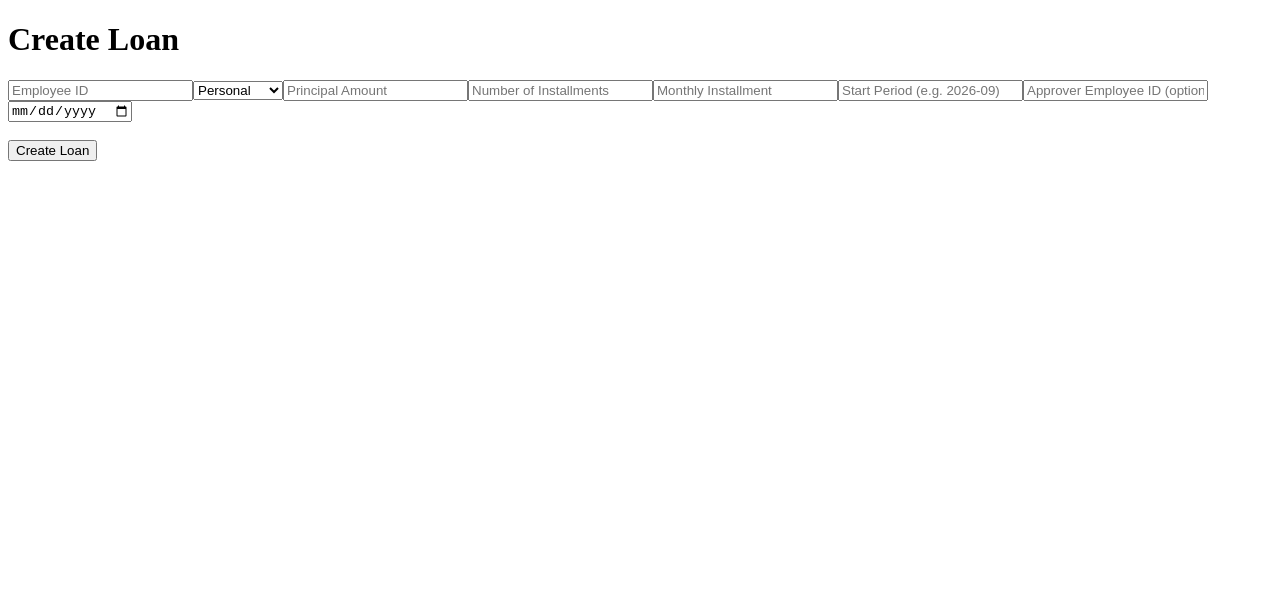
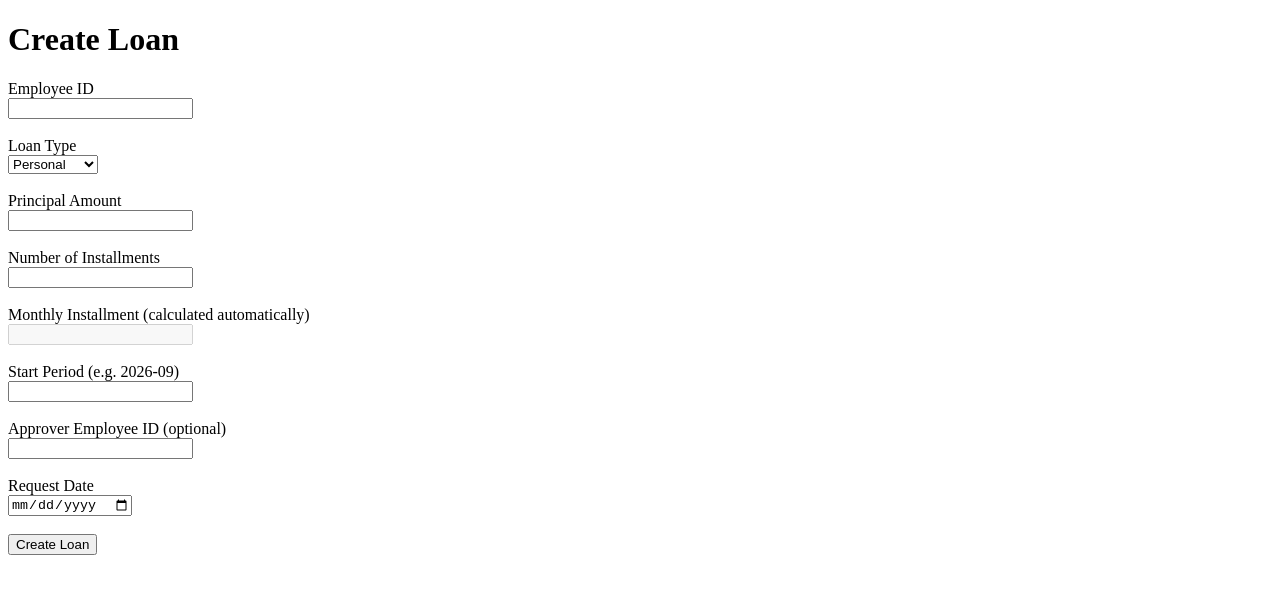
Before and after one commit to YahyaWaleed/ERP-HR-Client, a React (Vite) app: page /loans/create in a window 1280 px wide. Shown: the top 594 px of the page. Built offline with nearby package versions, Linux system fonts and the light colour scheme; sample sign-in values are in the browser's storage.

Commit message:
finsihed all modules except for report and payroll

```diff
--- a/src/pages/Dashboard.jsx
+++ b/src/pages/Dashboard.jsx
@@ -1,12 +1,20 @@
-import Employee from './employees/Employee';
+import { Link } from 'react-router-dom';
 
 function Dashboard() {
-    return (
-        <>
-            < Employee />
-        </>
-    );
-
+  return (
+    <div>
+      <h1>HR Dashboard</h1>
+      <nav>
+        <Link to="/employees">Employees</Link><br /><br />
+        <Link to="/loans">Loans</Link><br /><br />
+        <Link to="/leaves">Leaves</Link><br /><br />
+        <Link to="/attendance">Attendance</Link><br /><br />
+        <Link to="/branches">Branches</Link><br /><br />
+        <Link to="/departments">Departments</Link><br /><br />
+        <Link to="/jobs">Job Titles</Link>
+      </nav>
+    </div>
+  );
 }
 
 export default Dashboard;
--- a/src/pages/loans/LoanCreate.jsx
+++ b/src/pages/loans/LoanCreate.jsx
@@ -11,7 +11,6 @@ function LoanCreate() {
     type: 'PERSONAL',
     principalAmount: '',
     installmentsCount: '',
-    monthlyInstallment: '',
     startPeriod: '',
     approvedById: '',
     requestDate: '',
@@ -21,10 +20,16 @@ function LoanCreate() {
     setForm({ ...form, [e.target.name]: e.target.value });
   };
 
+  // calculated automatically, not typed by the user
+  const monthlyInstallment =
+    form.principalAmount && form.installmentsCount
+      ? (Number(form.principalAmount) / Number(form.installmentsCount)).toFixed(2)
+      : '';
+
   const handleSubmit = async (e) => {
     e.preventDefault();
     try {
-      await apiClient.post('/loans', form);
+      await apiClient.post('/loans', { ...form, monthlyInstallment });
       navigate('/loans/list');
     } catch (err) {
       setError(err.message);
@@ -37,23 +42,35 @@ function LoanCreate() {
       {error && <p style={{ color: 'red' }}>{error}</p>}
 
       <form onSubmit={handleSubmit}>
-        <input name="empId" placeholder="Employee ID" value={form.empId} onChange={handleChange} />
+        <label>Employee ID</label><br />
+        <input name="empId" value={form.empId} onChange={handleChange} /><br /><br />
 
+        <label>Loan Type</label><br />
         <select name="type" value={form.type} onChange={handleChange}>
           <option value="ADVANCE">Advance</option>
           <option value="PERSONAL">Personal</option>
           <option value="EMERGENCY">Emergency</option>
           <option value="HOUSING">Housing</option>
-        </select>
+        </select><br /><br />
 
-        <input name="principalAmount" placeholder="Principal Amount" value={form.principalAmount} onChange={handleChange} />
-        <input name="installmentsCount" placeholder="Number of Installments" value={form.installmentsCount} onChange={handleChange} />
-        <input name="monthlyInstallment" placeholder="Monthly Installment" value={form.monthlyInstallment} onChange={handleChange} />
-        <input name="startPeriod" placeholder="Start Period (e.g. 2026-09)" value={form.startPeriod} onChange={handleChange} />
-        <input name="approvedById" placeholder="Approver Employee ID (optional)" value={form.approvedById} onChange={handleChange} />
-        <input type="date" name="requestDate" value={form.requestDate} onChange={handleChange} />
+        <label>Principal Amount</label><br />
+        <input name="principalAmount" value={form.principalAmount} onChange={handleChange} /><br /><br />
 
-        <br /><br />
+        <label>Number of Installments</label><br />
+        <input name="installmentsCount" value={form.installmentsCount} onChange={handleChange} /><br /><br />
+
+        <label>Monthly Installment (calculated automatically)</label><br />
+        <input value={monthlyInstallment} disabled /><br /><br />
+
+        <label>Start Period (e.g. 2026-09)</label><br />
+        <input name="startPeriod" value={form.startPeriod} onChange={handleChange} /><br /><br />
+
+        <label>Approver Employee ID (optional)</label><br />
+        <input name="approvedById" value={form.approvedById} onChange={handleChange} /><br /><br />
+
+        <label>Request Date</label><br />
+        <input type="date" name="requestDate" value={form.requestDate} onChange={handleChange} /><br /><br />
+
         <button type="submit">Create Loan</button>
       </form>
     </div>
--- a/src/pages/loans/LoanList.jsx
+++ b/src/pages/loans/LoanList.jsx
@@ -31,7 +31,7 @@ function LoanList() {
         <tbody>
           {loans.map((loan) => (
             <tr key={loan.id}>
-              <td>{loan.empCode}</td>
+              <td>{loan.empId}</td>
               <td>{loan.type}</td>
               <td>{loan.principalAmount}</td>
               <td>{loan.remainingBalance}</td>
--- a/src/pages/organization/JobTitleList.jsx
+++ b/src/pages/organization/JobTitleList.jsx
@@ -6,7 +6,7 @@ function JobTitleList() {
   const [error, setError] = useState('');
 
   useEffect(() => {
-    apiClient.get('/job-titles')
+    apiClient.get('/jobs')
       .then(setJobTitles)
       .catch((err) => setError(err.message));
   }, []);
```
